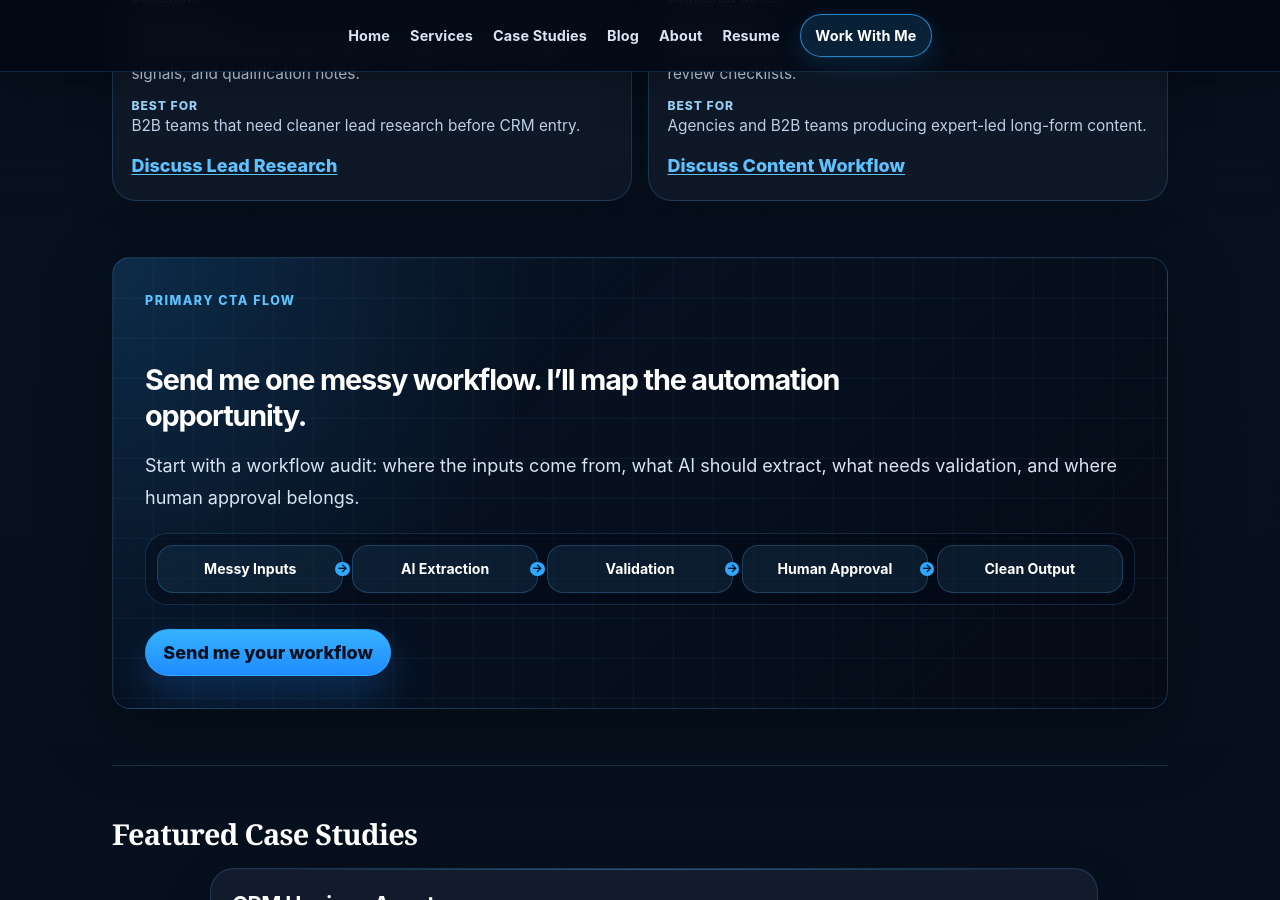
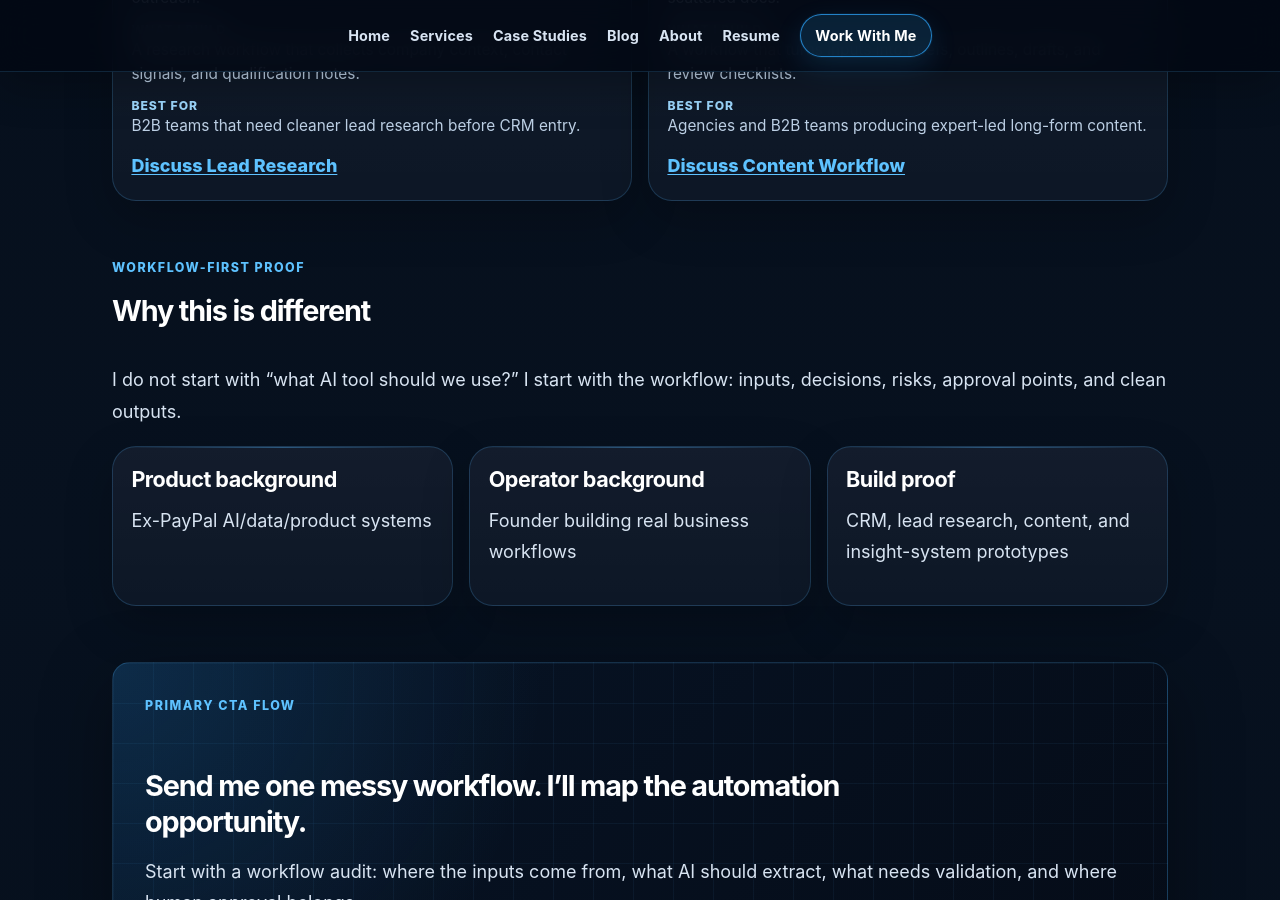
Before and after one commit to mahadevupadhyayula/mahadevupadhyayula.github.io, a Jekyll site: the page built from index.md, in a window 1280 px wide and 900 px high, scrolled down 1659 px. Built offline with Jekyll 4.4.1, drawn with Linux system fonts in a browser that asks for light colours.

Commit message:
Add workflow-first proof section

```diff
--- a/index.md
+++ b/index.md
@@ -75,6 +75,30 @@ description: I build human-approved AI workflow systems for B2B teams, including
         <dd>Agencies and B2B teams producing expert-led long-form content.</dd>
       </dl>
       <p class="card-cta"><a href="{{ '/work-with-me?intent=homepage-content-workflow' | relative_url }}">Discuss Content Workflow</a></p>
+    </article>
+  </div>
+</section>
+
+<section class="stage-one-services" aria-labelledby="why-different-title">
+  <div class="section-heading-row">
+    <div>
+      <p class="section-eyebrow">Workflow-first proof</p>
+      <h2 id="why-different-title">Why this is different</h2>
+    </div>
+  </div>
+  <p>I do not start with “what AI tool should we use?” I start with the workflow: inputs, decisions, risks, approval points, and clean outputs.</p>
+  <div class="service-card-grid">
+    <article>
+      <h3>Product background</h3>
+      <p>Ex-PayPal AI/data/product systems</p>
+    </article>
+    <article>
+      <h3>Operator background</h3>
+      <p>Founder building real business workflows</p>
+    </article>
+    <article>
+      <h3>Build proof</h3>
+      <p>CRM, lead research, content, and insight-system prototypes</p>
     </article>
   </div>
 </section>
```
